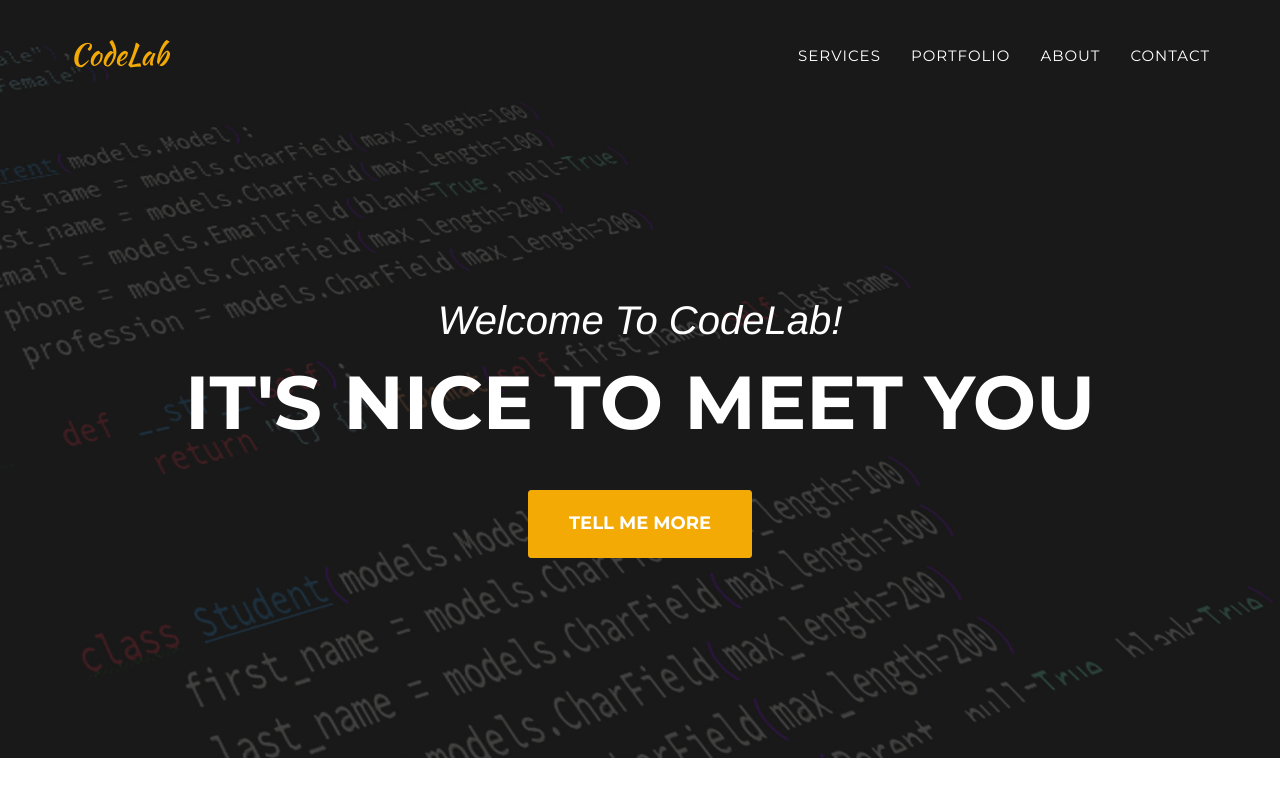
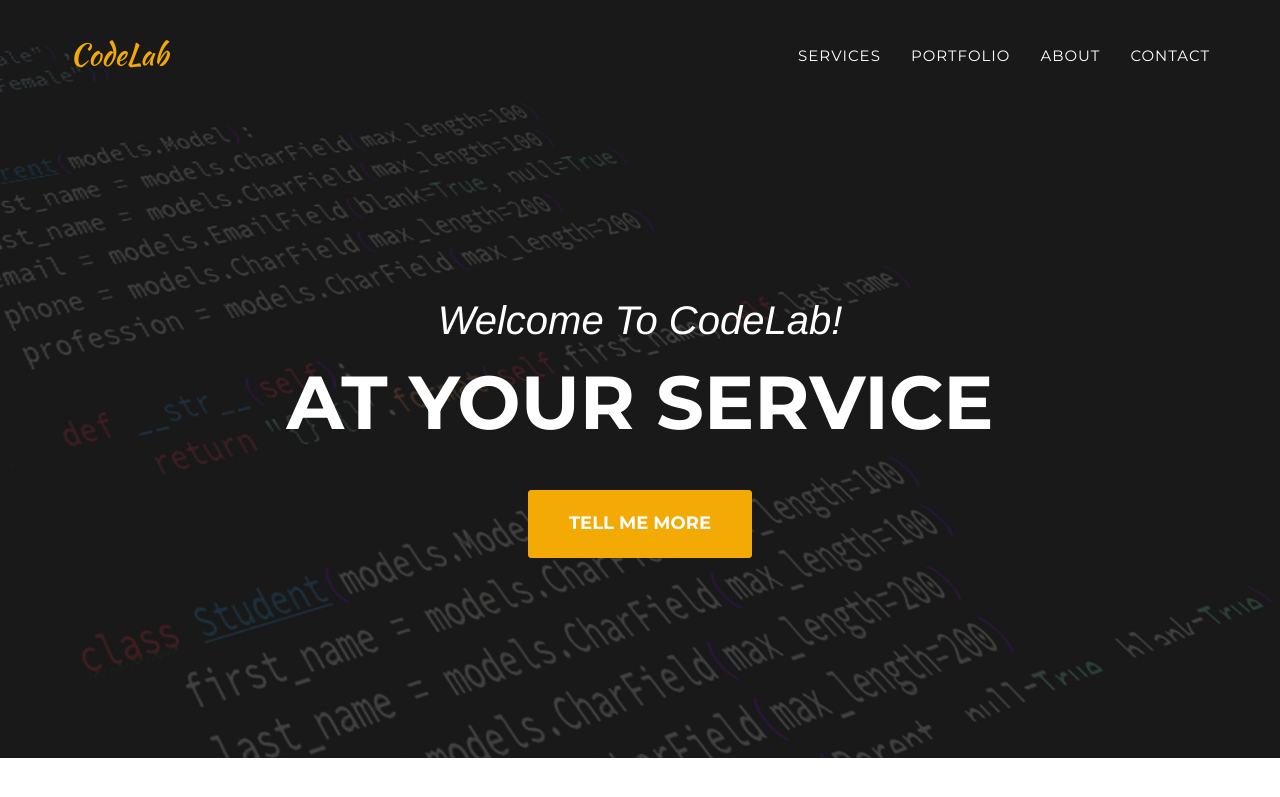
Before and after one commit to utsargoroy/utsargoroy.github.io, a Jekyll site: the page built from index.html, in a window 1280 px wide and 900 px high. Shown: the top 797 px of the window. Built offline with Jekyll 4.4.1, drawn with Linux system fonts in a browser that asks for light colours; some web fonts are replaced.

```diff
--- a/_includes/header.html
+++ b/_includes/header.html
@@ -45,7 +45,7 @@
         <div class="container">
             <div class="intro-text">
                 <div class="intro-lead-in">Welcome To CodeLab!</div>
-                <div class="intro-heading">It's Nice To Meet You</div>
+                <div class="intro-heading">At your service</div>
                 <a href="#services" class="page-scroll btn btn-xl">Tell Me More</a>
             </div>
         </div>
```
